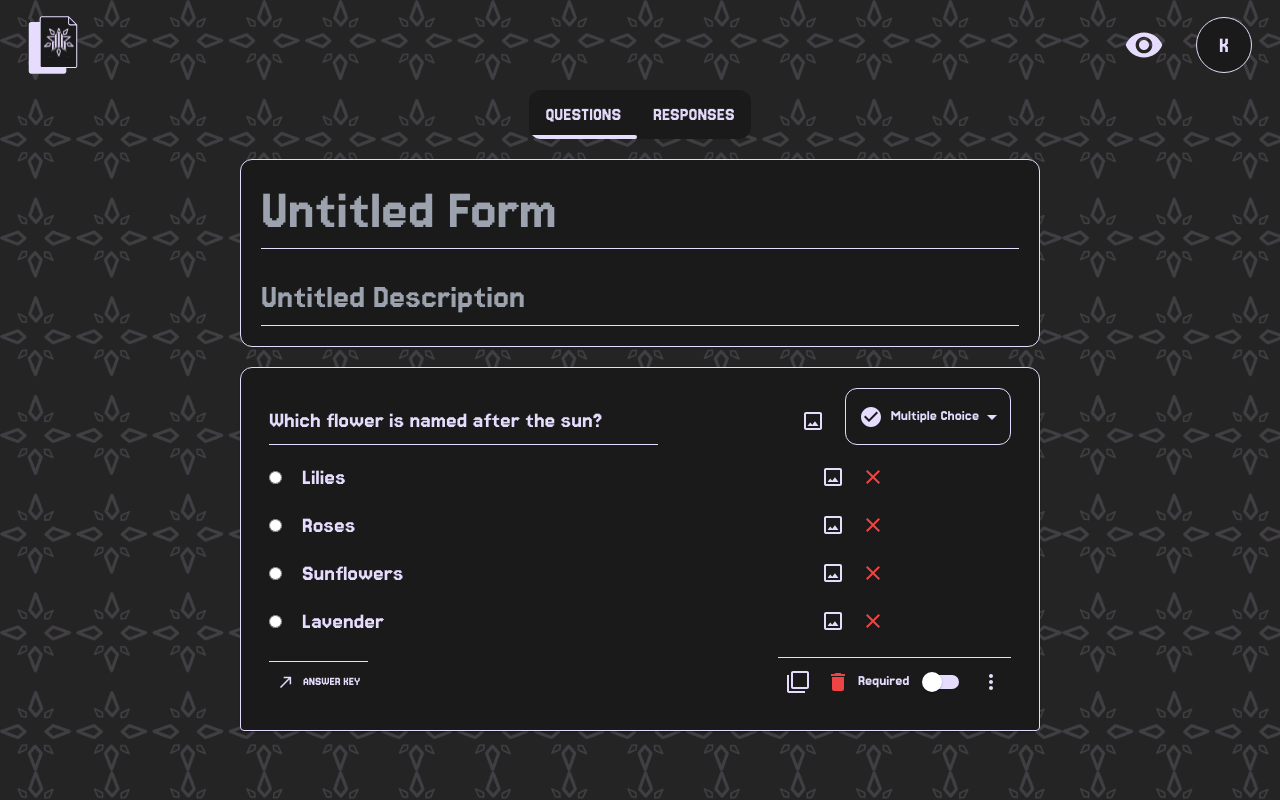
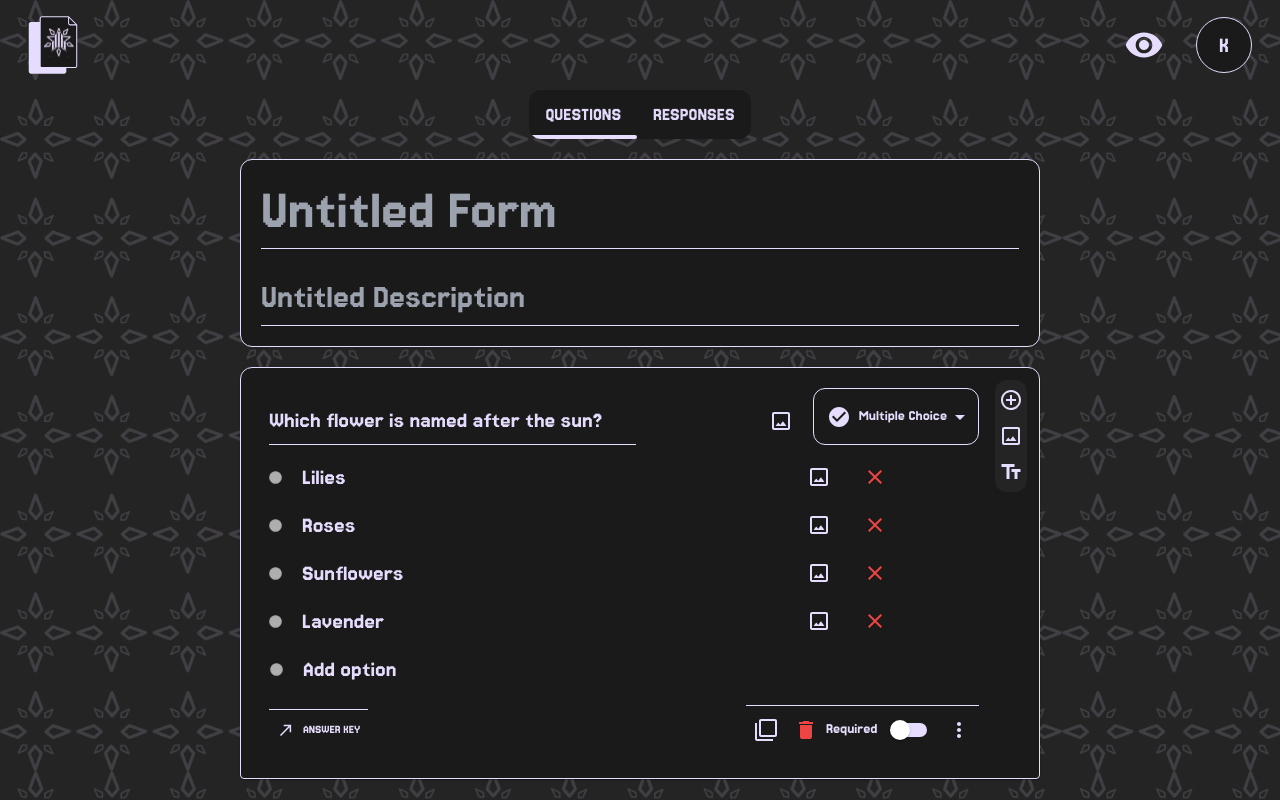
Before and after one commit to Khusro-S/FrontendSkyforms, a React (Vite) app: page /blank-form/fc45043d-7a7c-48d7-8830-be532e0906df in a window 1280 px wide. Built offline with nearby package versions, Linux system fonts and the light colour scheme.

Commit message:
Feat: Implemented functions for copying, removing, and adding questions

```diff
--- a/src/components/blankForm/QuestionsForm.tsx
+++ b/src/components/blankForm/QuestionsForm.tsx
@@ -23,6 +23,8 @@ import FilterNone from "@mui/icons-material/FilterNone";
 import Delete from "@mui/icons-material/Delete";
 import NorthEast from "@mui/icons-material/NorthEast";
 import MoreVertOutlined from "@mui/icons-material/MoreVertOutlined";
+import AddCircleOutline from "@mui/icons-material/AddCircleOutline";
+import TextFields from "@mui/icons-material/TextFields";
 
 export default function QuestionsForm() {
   const [questions, setQuestions] = useState([
@@ -49,6 +51,59 @@ export default function QuestionsForm() {
     setQuestionTypeSelect(event.target.value);
   };
 
+  function changeQuestion(text: string, index: number) {
+    const newQuestion = [...questions];
+    newQuestion[index].questionText = text;
+    setQuestions(newQuestion);
+    // console.log(newQuestion);
+  }
+  function addQuestionType(index: number, type: string) {
+    const qs = [...questions];
+    console.log(type);
+    qs[index].questionType = type;
+    setQuestions(qs);
+  }
+  function changeOptionValues(text: string, i: number, j: number) {
+    const optionsQuestion = [...questions];
+    optionsQuestion[i].options[j].optionText = text;
+    setQuestions(optionsQuestion);
+  }
+  function removeOption(i: number, j: number) {
+    const removeOptionQuestion = [...questions];
+    if (removeOptionQuestion[i].options.length > 1) {
+      removeOptionQuestion[i].options.splice(j, 1);
+      setQuestions(removeOptionQuestion);
+    }
+  }
+  function addOption(index: number) {
+    const optionsOfQuestion = [...questions];
+    if (optionsOfQuestion[index].options.length < 5) {
+      optionsOfQuestion[index].options.push({
+        optionText: "Untitled option",
+      });
+    } else {
+      console.log("max 5 options");
+    }
+    setQuestions(optionsOfQuestion);
+  }
+
+  function copyQuestion(index: number) {
+    const qs = [...questions];
+    const newQuestion = qs[index];
+    setQuestions([...questions, newQuestion]);
+  }
+  function deleteQuestion(index: number) {
+    const qs = [...questions];
+    if (questions.length > 1) {
+      qs.splice(index, 1);
+    }
+    setQuestions(qs);
+  }
+  function requiredQuestion(index: number) {
+    const reqQuestion = [...questions];
+    reqQuestion[index].required = !reqQuestion[index].required;
+    setQuestions(reqQuestion);
+  }
   function questionsUI() {
     return questions.map((question, index) => (
       <Accordion
@@ -59,10 +114,10 @@ export default function QuestionsForm() {
       >
         {!question.open && (
           <>
-            <AccordionSummary className="bg-black">
+            <AccordionSummary>
               <Typography>{question.questionText}</Typography>
             </AccordionSummary>
-            <AccordionDetails className="bg-black text-purple rounded-b-xl">
+            <AccordionDetails>
               <div className="flex flex-col gap-y-2 px-3">
                 {question.options.map((option, optionIndex) => (
                   <FormControlLabel
@@ -90,6 +145,9 @@ export default function QuestionsForm() {
                 <input
                   type="text"
                   value={question.questionText}
+                  onChange={(e) => {
+                    changeQuestion(e.target.value, index);
+                  }}
                   placeholder="Question"
                   className="w-[70%] outline-none border-b border-solid border-purple focus:border-b-4 md:py-2 py-1 bg-black transition-all ease-linear duration-200 md:text-2xl sm:text-xl text-lg"
                 />
@@ -102,7 +160,12 @@ export default function QuestionsForm() {
                 variant="outlined"
                 sx={{ padding: 0 }}
               >
-                <MenuItem value={"Multiple Choice"}>
+                <MenuItem
+                  value={"Multiple Choice"}
+                  onClick={() => {
+                    addQuestionType(index, "radio");
+                  }}
+                >
                   <CheckCircle
                     sx={{
                       marginRight: { xs: "4px", sm: "6px", md: "8px" },
@@ -120,7 +183,12 @@ export default function QuestionsForm() {
                   />
                   Multiple Choice
                 </MenuItem>
-                <MenuItem value={"Short Answer"}>
+                <MenuItem
+                  value={"Short Answer"}
+                  onClick={() => {
+                    addQuestionType(index, "text");
+                  }}
+                >
                   <ShortText
                     sx={{
                       marginRight: { xs: "4px", sm: "6px", md: "8px" },
@@ -138,7 +206,12 @@ export default function QuestionsForm() {
                   />
                   Short Answer
                 </MenuItem>
-                <MenuItem value={"Paragraph"}>
+                <MenuItem
+                  value={"Paragraph"}
+                  onClick={() => {
+                    addQuestionType(index, "textArea");
+                  }}
+                >
                   <Subject
                     sx={{
                       marginRight: { xs: "4px", sm: "6px", md: "8px" },
@@ -168,6 +241,7 @@ export default function QuestionsForm() {
                   <input
                     type={question.questionType}
                     className="md:mr-5 mr-3"
+                    disabled
                   />
                 ) : (
                   <ShortText />
@@ -177,29 +251,70 @@ export default function QuestionsForm() {
                     type="text"
                     placeholder="Option"
                     value={option.optionText}
+                    onChange={(e) => {
+                      changeOptionValues(e.target.value, index, optionIndex);
+                    }}
                     className="w-[94%] outline-none border-solid border-purple focus:border-b-4 md:py-2 py-1 bg-black transition-all ease-linear duration-200 md:text-2xl sm:text-xl text-lg"
                   />
                 </div>
-                <CropOriginalOutlined sx={{ marginRight: 2 }} />
-                <Close color="warning" />
+                <IconButton>
+                  <CropOriginalOutlined
+                    sx={{ marginRight: 2 }}
+                    color="primary"
+                  />
+                </IconButton>
+                <IconButton
+                  onClick={() => {
+                    removeOption(index, optionIndex);
+                  }}
+                >
+                  <Close color="warning" />
+                </IconButton>
               </div>
             ))}
 
-            {/* {question.options.length < 5 && (
-              <div className="addQuestionBody">
+            {question.options.length < 5 && (
+              <div className="addQuestionBody flex items-center px-3">
                 <FormControlLabel
                   disabled
                   control={
-                    <input
-                      type={question.questionType}
-                      required={question.required}
-                      className="mr-5"
-                    />
+                    question.questionType != "text" ? (
+                      <input
+                        type={question.questionType}
+                        required={question.required}
+                        className="md:mr-5 mr-3"
+                        disabled
+                      />
+                    ) : (
+                      <ShortText />
+                    )
                   }
-                  // label={<Typography>{option.optionText}</Typography>}
+                  label={
+                    <div className="w-full space-x-2">
+                      <input
+                        type="text"
+                        value={"Add option"}
+                        className="textInput outline-none border-solid border-purple focus:border-b-4 md:py-2 py-1 bg-black transition-all ease-linear duration-200 md:text-2xl sm:text-xl text-lg text-purple w-1/2 cursor-pointer"
+                        placeholder="Add option"
+                        // disabled
+                        onClick={() => {
+                          addOption(index);
+                        }}
+                      />
+                      {/* <Button
+                        size="small"
+                        variant="outlined"
+                        onClick={() => {
+                          addOption(index);
+                        }}
+                      >
+                        Add option
+                      </Button> */}
+                    </div>
+                  }
                 />
               </div>
-            )} */}
+            )}
             <div className="addQuestionFooter w-full flex items-center justify-between mt-3">
               <div className="addQuestionFooterBottomLeft border-t border-solid border-purple pt-1">
                 <Button size="small">
@@ -207,14 +322,27 @@ export default function QuestionsForm() {
                 </Button>
               </div>
               <div className="addQuestionFooterBottomRight border-t border-solid border-purple pt-1">
-                <IconButton>
+                <IconButton
+                  onClick={() => {
+                    copyQuestion(index);
+                  }}
+                >
                   <FilterNone color="primary" />
                 </IconButton>
-                <IconButton>
+                <IconButton
+                  onClick={() => {
+                    deleteQuestion(index);
+                  }}
+                >
                   <Delete color="warning" />
                 </IconButton>
-                <span>
-                  Required <Switch name="checked"></Switch>
+                <span
+                  onClick={() => {
+                    requiredQuestion(index);
+                  }}
+                >
+                  Required{" "}
+                  <Switch name="checked" checked={question.required}></Switch>
                 </span>
                 <IconButton>
                   <MoreVertOutlined color="primary" />
@@ -222,6 +350,11 @@ export default function QuestionsForm() {
               </div>
             </div>
           </AccordionDetails>
+          <div className="questionEdit flex flex-col gap-3 bg-blackbg h-full py-2 px-1 rounded-xl">
+            <AddCircleOutline color="primary" />
+            <CropOriginalOutlined color="primary" />
+            <TextFields color="primary" />
+          </div>
         </div>
       </Accordion>
     ));
--- a/src/theme/Theme.ts
+++ b/src/theme/Theme.ts
@@ -1,7 +1,9 @@
 // src/theme/theme.js
-import { styled } from "@mui/material/styles";
-import Switch from "@mui/material/Switch";
-import { colors, styled, SwitchProps } from "@mui/material";
+// import { styled } from "@mui/material/styles";
+// import Switch from "@mui/material/Switch";
+// import { colors, styled, SwitchProps } from "@mui/material";
+// import styled from "@emotion/styled/macro";
+// import { colors } from "@mui/material";
 import { createTheme } from "@mui/material/styles";
 
 const Theme = createTheme({
@@ -63,9 +65,6 @@ const Theme = createTheme({
           }`,
           backgroundColor: theme.palette.background.default,
           borderRadius: "0.75rem",
-          "&:not(:last-child)": {
-            borderBottom: 0,
-          },
           "&::before": {
             display: "none",
           },
@@ -211,6 +210,37 @@ const Theme = createTheme({
         }),
       },
     },
+    MuiButton: {
+      styleOverrides: {
+        root: ({ theme }) => ({
+          variants: [
+            {
+              props: { variant: "outlined" },
+              style: {
+                borderColor: theme.palette.primary.main,
+              },
+              "&.Mui-disabled": {
+                // opacity: 0.5,
+                // color: theme.palette.primary.main,
+                borderColor: theme.palette.primary.main,
+              },
+            },
+            {
+              props: { variant: "contained" },
+              style: {
+                backgroundColor: theme.palette.primary.main,
+                color: theme.palette.background.default,
+              },
+              "&.Mui-disabled": {
+                opacity: 0.7,
+                backgroundColor: theme.palette.primary.main,
+                color: theme.palette.background.default,
+              },
+            },
+          ],
+        }),
+      },
+    },
   },
 });
 
```
